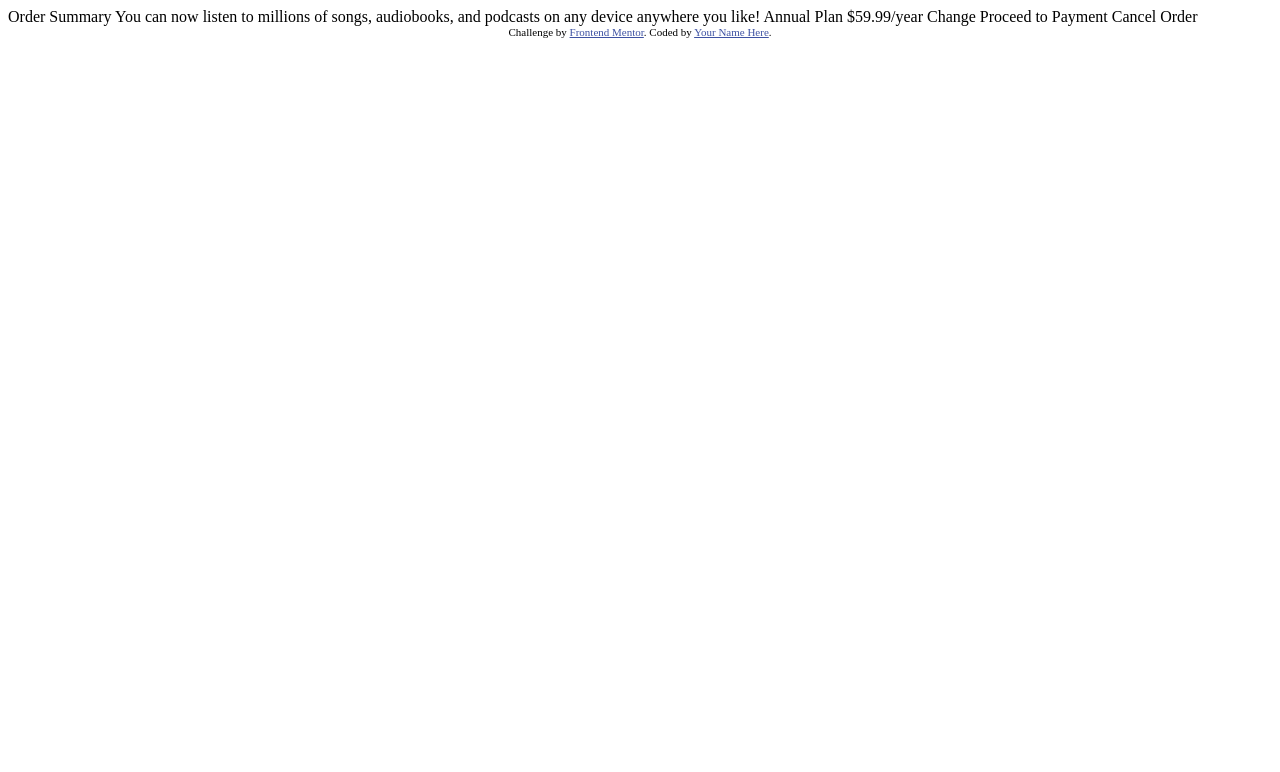
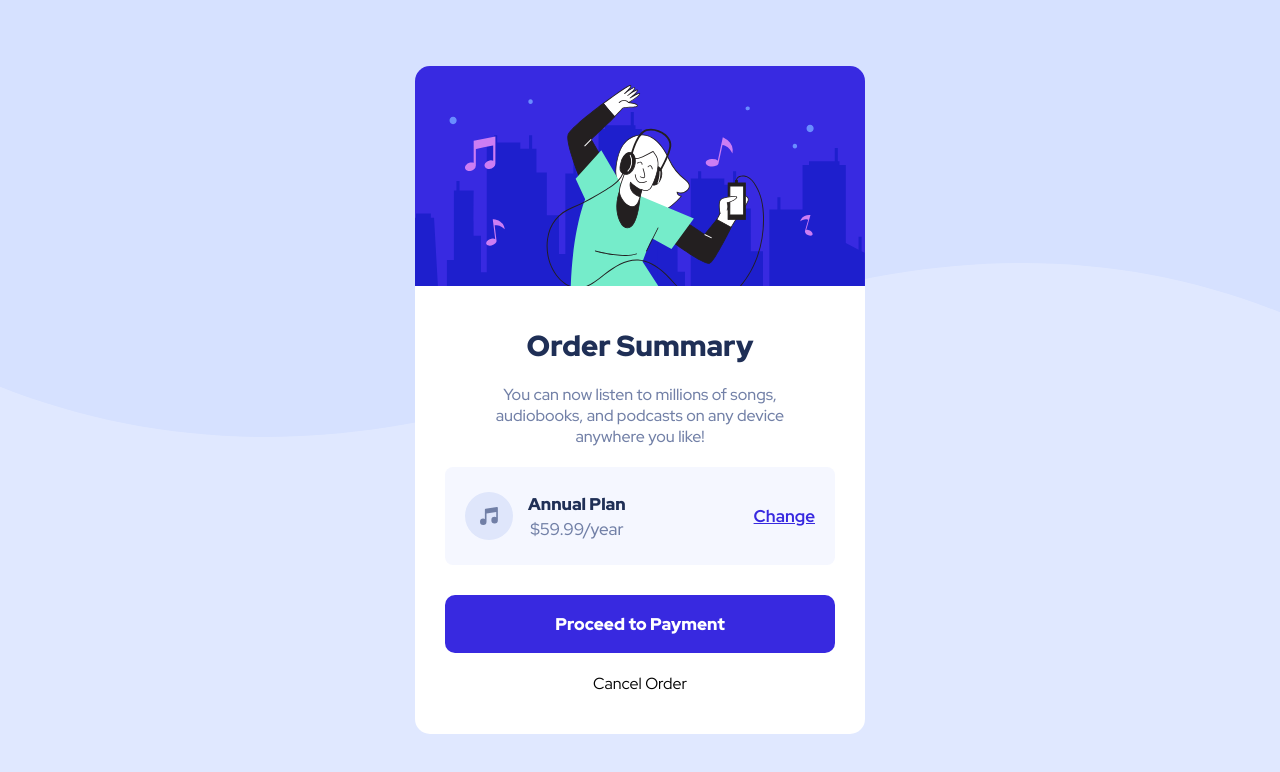
Before and after one commit to MemoBiomy/Order-summary, a plain HTML site: page index.html in a window 1280 px wide. Drawn offline with Linux system fonts and the light colour scheme.

Commit message:
desktop case added

```diff
--- /dev/null
+++ b/CSS/style.css
@@ -0,0 +1,110 @@
+:root {
+--paleBlue: hsl(225, 100%, 94%);
+--brightBlue: hsl(245, 75%, 52%);
+--veryPaleBlue: hsl(225, 100%, 98%);
+--darkBlue: hsl(223, 47%, 23%);
+--desaturatedBlue: hsl(224, 23%, 55%);
+}
+
+* {
+    margin: 0;
+    padding: 0;
+    box-sizing: border-box;
+}
+
+body {
+    background-color: var(--paleBlue);
+    background-image: url(../images/pattern-background-desktop.svg);
+    background-repeat: no-repeat;
+    background-position: top center;
+    /* 500 700 900 */
+    height: 100vh;
+    display: flex;
+    align-items: center;
+    justify-content: center;
+    font-family: "Red Hat Display", sans-serif;
+}
+
+.card {
+    overflow: hidden;
+    border-radius: 15px;
+    width: 100%;
+    max-width: 450px;
+    display: flex;
+    flex-direction: column;
+}
+
+.content {
+    background-color: white;
+    text-align: center;
+    padding: 40px 30px;
+}
+
+.content h1 {
+    color: var(--darkBlue);
+    font-size: 29px;
+    font-weight: 900;
+}
+
+.content > p:first-of-type {
+    color: var(--desaturatedBlue);
+    font-size: 16px;
+    font-weight: 500;
+    max-width: 300px;
+    margin: 19px auto 20px;
+}
+
+.music-box {
+    background-color: var(--veryPaleBlue);
+    border-radius: 8px;
+    display: flex;
+    align-items: center;
+    justify-content: space-between;
+    padding: 25px 20px;
+    margin-bottom: 30px;
+}
+
+.music-box div {
+    display: flex;
+    align-items: center;
+}
+
+.music-box span {
+    color: var(--darkBlue);
+    font-weight: 900;
+    margin-left: 15px;
+    font-size: 17px;
+}
+
+.music-box span p {
+    color: var(--desaturatedBlue);
+    font-weight: 500;
+    margin: 3px 0 0;
+}
+
+.music-box > p {
+    text-decoration: underline;
+    color: var(--brightBlue);
+    font-weight: 700;
+    font-size: 17px;
+    cursor: pointer;
+}
+
+.btns div:first-child {
+    padding: 18px;
+    color: white;
+    background-color: var(--brightBlue);
+    font-weight: 900;
+    border-radius: 10px;
+    font-size: 17px;
+    margin-bottom: 20px;
+    cursor: pointer;
+}
+
+.bts div:last-child {
+    font-size: 17px;
+    color: var(--desaturatedBlue);
+    font-weight: 900;
+    cursor: pointer;
+    margin-bottom: -6px;
+}
--- a/index.html
+++ b/index.html
@@ -2,36 +2,49 @@
 <html lang="en">
 <head>
   <meta charset="UTF-8">
-  <meta name="viewport" content="width=device-width, initial-scale=1.0"> <!-- displays site properly based on user's device -->
-
-  <link rel="icon" type="image/png" sizes="32x32" href="./images/favicon-32x32.png">
-
-  <title>Frontend Mentor | Order summary card</title>
-
-  <!-- Feel free to remove these styles or customise in your own stylesheet 👍 -->
-  <style>
-    .attribution { font-size: 11px; text-align: center; }
-    .attribution a { color: hsl(228, 45%, 44%); }
-  </style>
+  <meta name="viewport" content="width=device-width, initial-scale=1.0">
+  <link rel="preconnect" href="https://fonts.googleapis.com">
+  <link rel="preconnect" href="https://fonts.gstatic.com" crossorigin>
+  <link href="https://fonts.googleapis.com/css2?family=Red+Hat+Display:wght@300..900&display=swap" rel="stylesheet">
+  <link rel="stylesheet" href="CSS/style.css">
+  <title>Mohamed Biomy solution</title>
 </head>
 <body>
 
-  Order Summary
+  <div class="card">
 
-  You can now listen to millions of songs, audiobooks, and podcasts on any
-  device anywhere you like!
+    <img src="images/illustration-hero.svg" alt="">
 
-  Annual Plan
-  $59.99/year
+    <div class="content">
+      <h1>Order Summary</h1>
+      <p>
+        You can now listen to millions of songs, audiobooks, and podcasts on any
+        device anywhere you like!
+      </p>
+      <div class="music-box">
+        <div>
+          <img src="images/icon-music.svg" alt="">
+          <span>
+            Annual Plan
+            <p>$59.99/year</p>
+          </span>
+        </div>
+        <p>Change</p>
+      </div>
 
-  Change
+      <div class="btns">
+        <div>
+          Proceed to Payment
+        </div>
+        <div>
+          Cancel Order
+        </div>
+      </div>
 
-  Proceed to Payment
-  Cancel Order
+    </div>
 
-  <div class="attribution">
-    Challenge by <a href="https://www.frontendmentor.io?ref=challenge" target="_blank">Frontend Mentor</a>.
-    Coded by <a href="#">Your Name Here</a>.
+
   </div>
+
 </body>
 </html>
```
Also changed, not shown: design/show.htm (added, +20 -0 lines), i.txt (added).
